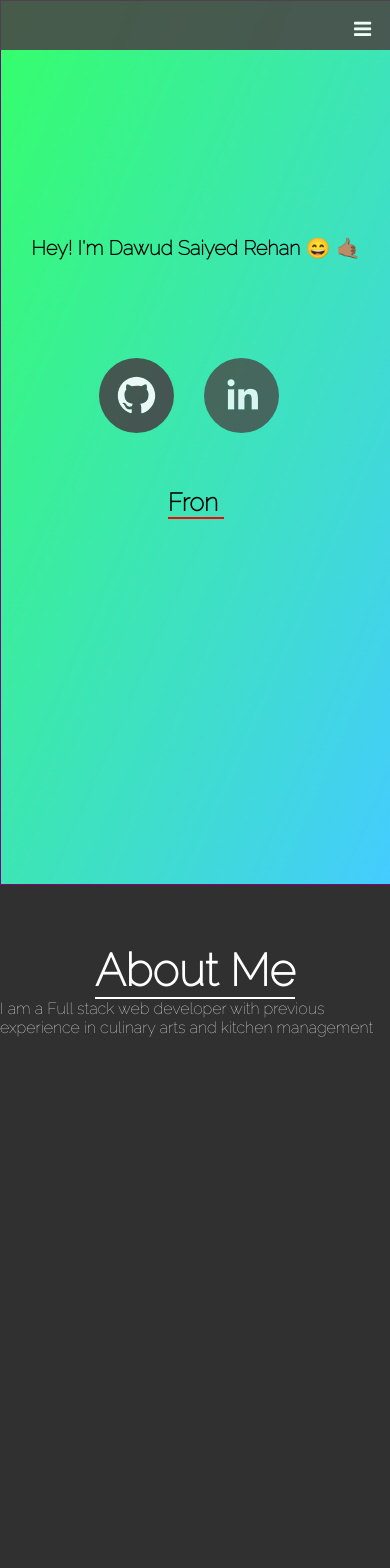
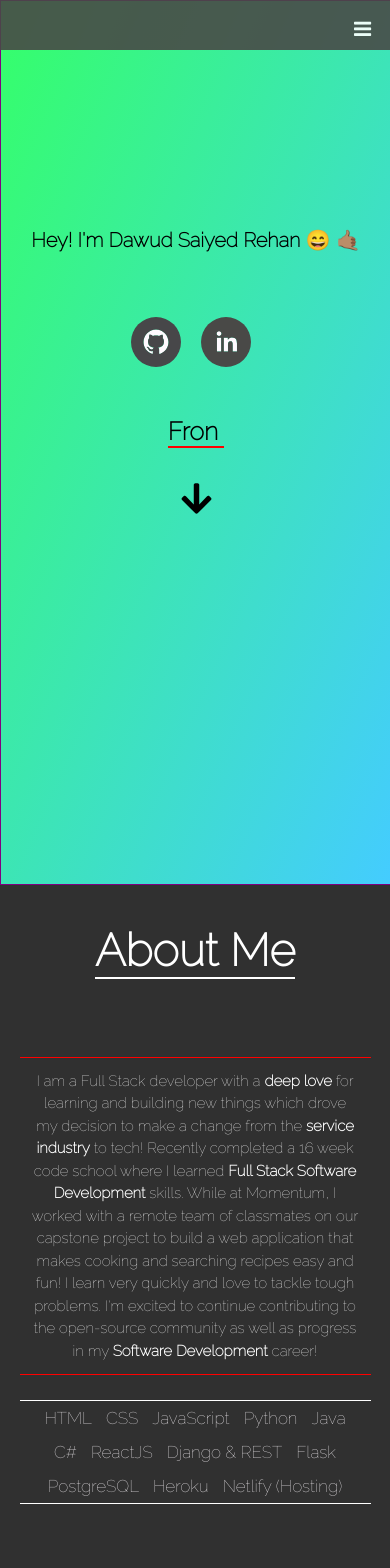
Before and after one commit to drehan7/personal-webpage, a React (Create React App) app: page / in a window 390 px wide. Shown: the top 1568 px of the page. Built offline with nearby package versions, Linux system fonts and the light colour scheme.

Commit message:
about me responsive and has some content

```diff
--- a/package.json
+++ b/package.json
@@ -12,6 +12,7 @@
     "dns-packet": "^5.2.4",
     "react": "^17.0.2",
     "react-dom": "^17.0.2",
+    "react-icons": "^4.2.0",
     "react-router-dom": "^5.2.0",
     "react-scripts": "4.0.3",
     "react-social-icons": "^5.4.0",
--- a/src/Components/About/About.js
+++ b/src/Components/About/About.js
@@ -7,8 +7,29 @@ function About() {
                 <h1>About Me</h1>
             </div>
             <div className={classes.AboutMeSection}>
-                <p>I am a Full stack web developer with previous experience in culinary arts and kitchen management</p>
+                <div className={classes.Paragraph}>
+                    <p>I am a Full Stack developer with a <strong>deep love</strong> for learning and building new things which drove my decision to make a change from the <strong>service industry</strong> to tech! Recently completed a 16 week code school where I learned <strong>Full Stack Software Development</strong> skills. While at Momentum, I worked with a remote team of classmates on our capstone project to build a web application that makes cooking and searching recipes easy and fun! I learn very quickly and love to tackle tough problems. I'm excited to continue contributing to the open-source community as well as progress in my <strong>Software Development</strong> career!</p>
+
+                </div>
+
             </div>
+            <div className={classes.Skills}>
+                <ul className={classes.SkillsUL}>
+                    <li>HTML</li>
+                    <li>CSS</li>
+                    <li>JavaScript</li>
+                    <li>Python</li>
+                    <li>Java</li>
+                    <li>C#</li>
+                    <li>ReactJS</li>
+                    <li>Django & REST</li>
+                    <li>Flask</li>
+                    <li>PostgreSQL</li>
+                    <li>Heroku</li>
+                    <li>Netlify (Hosting)</li>
+                </ul>
+            </div>
+
         </div>
     )
 }
--- a/src/Components/About/About.module.css
+++ b/src/Components/About/About.module.css
@@ -1,9 +1,54 @@
 .About {
-  padding-top: 15%;
+  padding-top: 5%;
   background-color: #303030;
   /* background-image: linear-gradient(to bottom right, #35ff69, #44ccff); */
   height: 100vh;
   color: white;
+}
+
+.AboutMeSection {
+  margin: 5%;
+  padding: 3%;
+  border-top: 1px solid red;
+  border-bottom: 1px solid red;
+}
+
+.Paragraph {
+  font-size: 25px;
+  text-align: center;
+  line-height: 1.5;
+}
+
+.Skills {
+  margin: 5%;
+  margin-top: 25px;
+  border-top: 1px solid white;
+  border-bottom: 1px solid white;
+}
+
+.SkillsUL {
+  display: flex;
+  justify-content: center;
+  align-items: center;
+  flex-wrap: wrap;
+  list-style: none;
+}
+.SkillsUL li {
+  margin: 2%;
+  font-size: 17px;
+  color: #fffaff;
+}
+
+@media screen and (max-width: 540px) {
+  .About {
+    padding-top: 10%;
+  }
+  .Paragraph {
+    font-size: 15px;
+  }
+  .AboutMeSection {
+    margin-top: 20%;
+  }
 }
 
 .Title {
--- a/src/Components/Home/Home.js
+++ b/src/Components/Home/Home.js
@@ -1,17 +1,22 @@
 import classes from './Home.module.css'
 import Typewriter from 'typewriter-effect'
-
+import { FaArrowDown } from 'react-icons/fa'
 import { SocialIcon } from 'react-social-icons'
 
+
+
 const Home = () => {
+
+
+
     return (
         <div id="home" className={classes.Home}>
             <div className={classes.Middle}>
                 <h1>Hey! I'm Dawud Saiyed Rehan <span>😄 🤙🏽</span> </h1>
                 <div className={classes.Links}>
                     <ul>
-                        <li><SocialIcon network='github' onClick={() => window.open(`https://github.com/drehan7`, '_blank')} fgColor="#fffaff" bgColor="#474749" style={{ height: 75, width: 75, opacity: .9 }} /></li>
-                        <li><SocialIcon network='linkedin' onClick={() => window.open(`https://linkedin.com/in/dsrehan`, '_blank')} fgColor="#fffaff" bgColor="#494947" style={{ height: 75, width: 75, opacity: .8 }} /></li>
+                        <li><SocialIcon network='github' onClick={() => window.open(`https://github.com/drehan7`, '_blank')} fgColor="#fffaff" bgColor="#474749" style={{}} /></li>
+                        <li><SocialIcon network='linkedin' onClick={() => window.open(`https://linkedin.com/in/dsrehan`, '_blank')} fgColor="#fffaff" bgColor="#494947" style={{}} /></li>
                     </ul>
                 </div>
                 <div className={classes.Dynamic}>
@@ -23,6 +28,11 @@ const Home = () => {
                         }} />
                     </h1>
                 </div>
+                <div className={classes.ScrollDown}>
+                    <a href='/#about'>
+                        <button><FaArrowDown></FaArrowDown></button>
+                    </a>
+                </div>
             </div>
         </div>
     )
--- a/src/Components/Home/Home.module.css
+++ b/src/Components/Home/Home.module.css
@@ -16,6 +16,11 @@
   align-items: center; */
 }
 
+.social-icon {
+  width: 75px;
+  height: 75px;
+}
+
 .Middle {
   display: flex;
   justify-content: center;
@@ -30,6 +35,15 @@
 
 .Dynamic h1 {
   font-size: 50px;
+}
+
+.ScrollDown button {
+  margin-top: 30px;
+  background-color: inherit;
+  border: none;
+  width: 50px;
+  height: 50px;
+  font-size: 35px;
 }
 
 /* @media only screen and (min-width: 768px) {
@@ -56,6 +70,14 @@
     font-size: 25px;
   }
 }
+
+@media screen and (max-width: 500px) {
+  .social-icon {
+    width: 50px;
+    height: 50px;
+  }
+}
+
 /* Tablet mode */
 @media only screen and (min-width: 768px) {
   .Middle h1 {
--- a/src/Components/NavBar/NavBar.js
+++ b/src/Components/NavBar/NavBar.js
@@ -2,7 +2,6 @@ import classes from './NavBar.module.css'
 import React, { useState } from 'react'
 const NavBar = () => {
     const [click, setClick] = useState(false)
-    const [chosenTab, setChosenTab] = useState(true)
 
 
     const handleClick = () => setClick(!click)
--- a/src/Components/Projects/Projects.module.css
+++ b/src/Components/Projects/Projects.module.css
@@ -1,7 +1,13 @@
 .Projects {
-  padding-top: 15%;
+  padding-top: 5%;
   background-color: #9a8c98;
   height: 100vh;
+}
+
+@media screen and (max-width: 540px) {
+  .Projects {
+    padding-top: 10%;
+  }
 }
 
 .Title {
```
Also changed, not shown: 1 other file (tests, documents, lock files or other folders).
